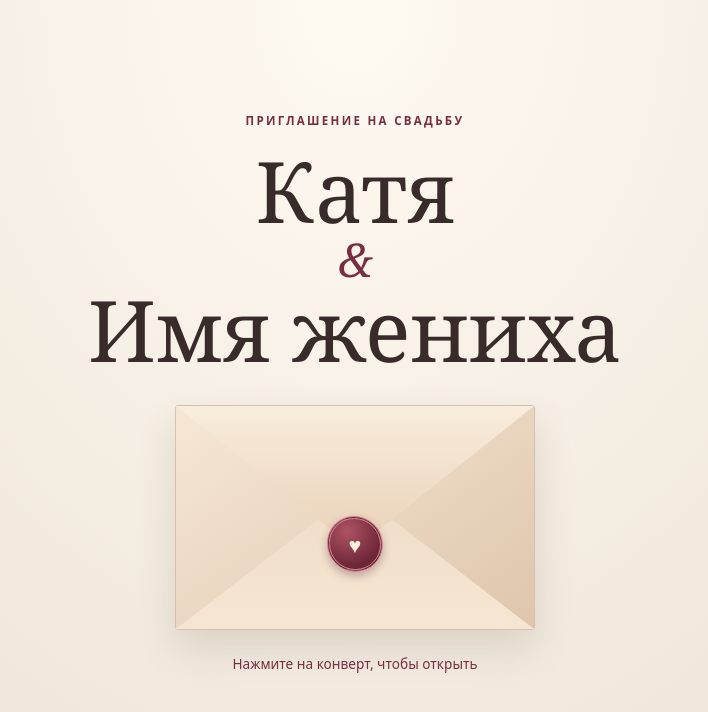
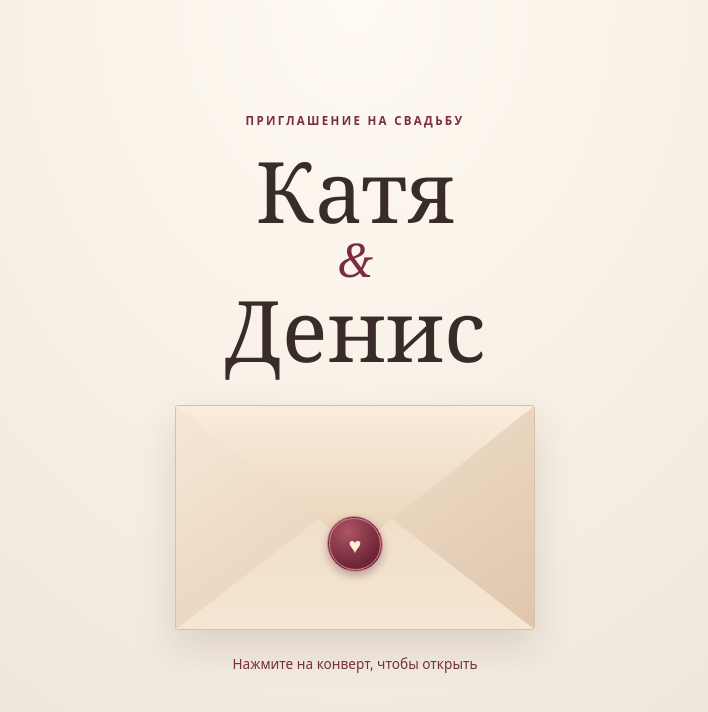
Before and after one commit to katyaogareva-cyber/wedding, a plain HTML site: page index.html in a window 1280 px wide. Shown: the whole page, without its empty margins (285-993 px from the left). Drawn offline with Linux system fonts and the light colour scheme.

Commit message:
Update index.html

```diff
--- a/index.html
+++ b/index.html
@@ -225,10 +225,10 @@
   <script>
     // Здесь можно поменять имена и детали свадьбы.
     const wedding = {
+      groom: 'Денис',
       bride: 'Катя',
-      groom: 'Имя жениха',
-      date: 'Дату и время сообщим позже',
-      place: 'Место сообщим позже',
+      date: '14.02.2027',
+      place: 'ЗАГС №4',
       message: 'Мы женимся! Будем очень рады, если вы проведёте этот день вместе с нами.'
     };
 
```
